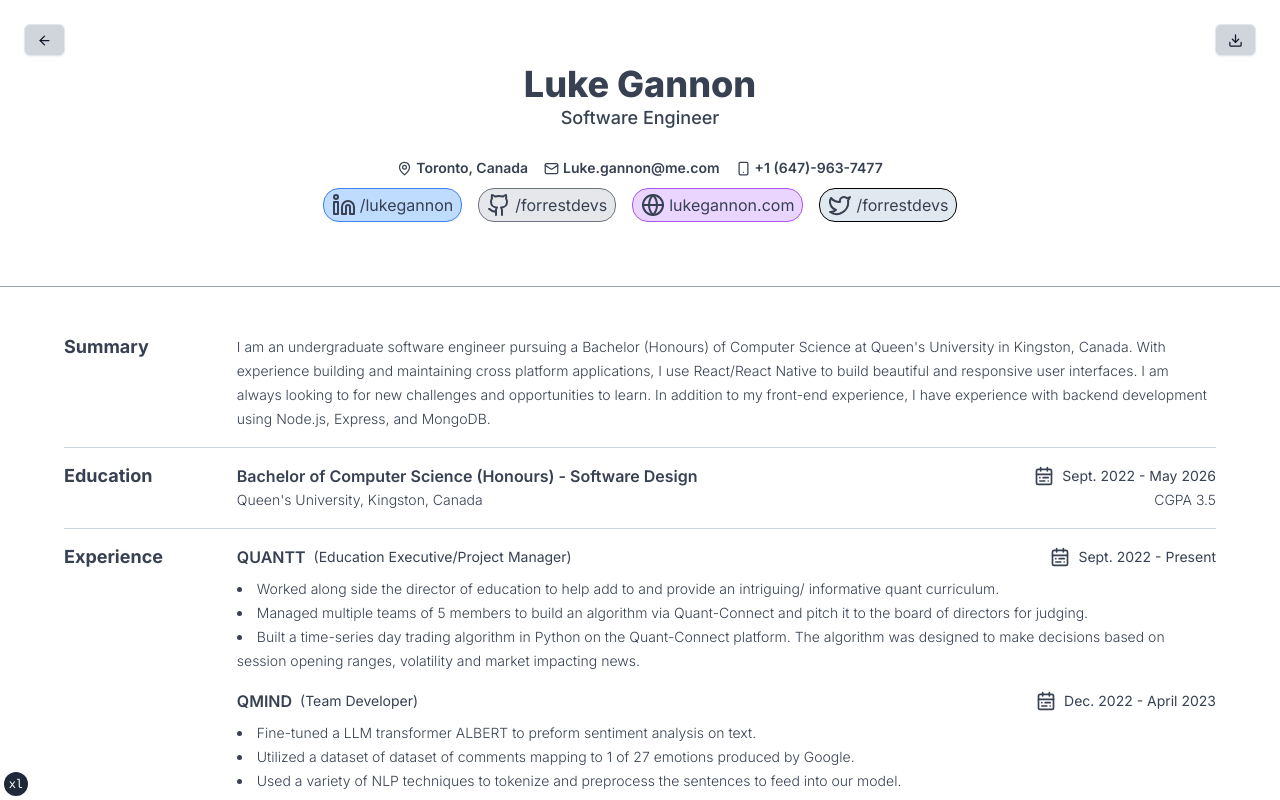
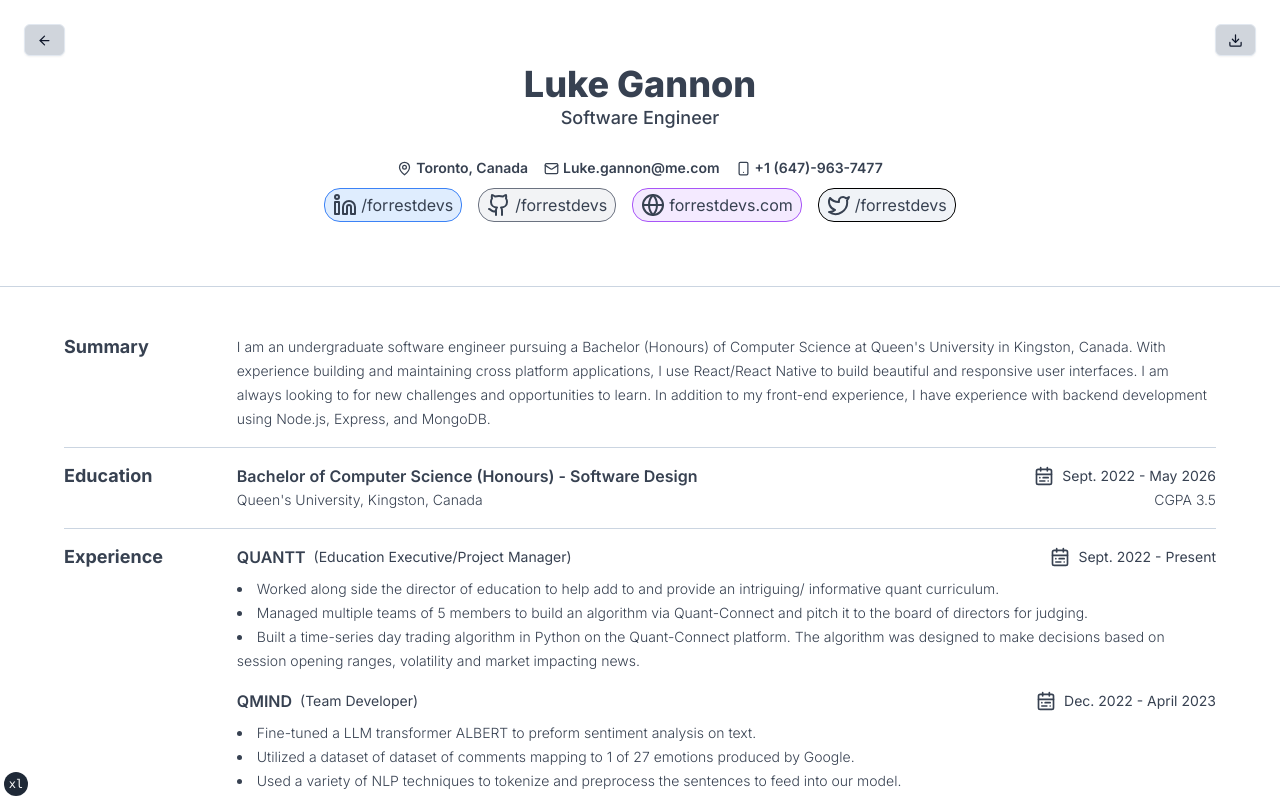
Before and after one commit to ForrestDevs/LukeGannonDotCom, a Next.js app: page /resume in a window 1280 px wide. Shown: the top 800 px of the page. Built offline with nearby package versions, Linux system fonts and the light colour scheme.

Commit message:
Updated some live errors

```diff
--- a/src/app/resume/page.tsx
+++ b/src/app/resume/page.tsx
@@ -55,7 +55,7 @@ export default function Resume() {
         className="w-full h-[100vh] flex flex-col text-gray-700 bg-white"
         ref={componentRef}
       >
-        <div className="shadow-[inset_0_-46px_36px_rgba(255,255,255,0.8)] dashed-grid-paper flex flex-col gap-6 w-full items-center justify-center border-b border-slate-400 py-16">
+        <div className="shadow-[inset_0_-46px_36px_rgba(255,255,255,0.8)] dashed-grid-paper flex flex-col gap-6 w-full items-center justify-center border-b border-slate-300 py-16">
           <div className="flex flex-col items-center">
             <h1 className="text-4xl font-extrabold text-center">Luke Gannon</h1>
             <h2 className="text-lg font-medium">Software Engineer</h2>
@@ -79,25 +79,25 @@ export default function Resume() {
             <div className="flex flex-col md:flex-row gap-2 md:gap-4">
               <Link
                 href={""}
-                className="flex flex-row gap-1 px-2 py-1 border rounded-2xl bg-blue-200 border-blue-500"
+                className="flex flex-row gap-1 px-2 py-1 border rounded-2xl bg-blue-200/50 border-blue-500"
               >
-                <Linkedin /> /lukegannon
+                <Linkedin /> /forrestdevs
               </Link>
               <Link
                 href={""}
-                className="flex flex-row gap-1 px-2 py-1 border rounded-2xl bg-gray-200 border-gray-500"
+                className="flex flex-row gap-1 px-2 py-1 border rounded-2xl bg-gray-200/50 border-gray-500"
               >
                 <Github /> /forrestdevs
               </Link>
               <Link
                 href={""}
-                className="flex flex-row gap-1 px-2 py-1 border rounded-2xl bg-purple-200 border-purple-500"
+                className="flex flex-row gap-1 px-2 py-1 border rounded-2xl bg-purple-200/50 border-purple-500"
               >
-                <Globe /> lukegannon.com
+                <Globe /> forrestdevs.com
               </Link>
               <Link
                 href={""}
-                className="flex flex-row gap-1 px-2 py-1 border rounded-2xl bg-slate-200 border-black"
+                className="flex flex-row gap-1 px-2 py-1 border rounded-2xl bg-slate-200/50 border-black"
               >
                 <Twitter /> /forrestdevs
               </Link>
@@ -109,7 +109,7 @@ export default function Resume() {
           <RowContainer title={"Summary"}>
             <p className="text-sm leading-6 font-light text-left">
               I am an undergraduate software engineer pursuing a Bachelor
-              (Honours) of Computer Science at Queen's University in Kingston,
+              (Honours) of Computer Science at Queen&apos;s University in Kingston,
               Canada. With experience building and maintaining cross platform
               applications, I use React/React Native to build beautiful and
               responsive user interfaces. I am always looking to for new
@@ -316,8 +316,8 @@ function ExperienceRow({ company, title, date, bullets }: ExperienceProps) {
       </div>
 
       <ul className="list-disc list-inside font-light text-sm leading-6">
-        {bullets.map((bullet) => (
-          <li>{bullet}</li>
+        {bullets.map((bullet, i) => (
+          <li key={i}>{bullet}</li>
         ))}
       </ul>
     </div>
@@ -340,14 +340,14 @@ function ProjectRow({ title, link, tags, bullets }: ProjectProps) {
       </Link>
 
       <div className="flex flex-row flex-wrap gap-2">
-        {tags.map((tag) => (
-          <Tag text={tag} />
+        {tags.map((tag, i) => (
+          <Tag text={tag} key={i} />
         ))}
       </div>
 
       <ul className="list-disc list-inside font-light text-sm leading-6">
-        {bullets.map((bullet) => (
-          <li>{bullet}</li>
+        {bullets.map((bullet, i) => (
+          <li key={i}>{bullet}</li>
         ))}
       </ul>
     </div>
@@ -364,8 +364,8 @@ function SkillRow({ title, tags }: SkillProps) {
     <div className="flex flex-col w-full gap-2">
       <p className="text-md font-semibold leading-6">{title}</p>
       <div className="flex flex-row flex-wrap gap-2">
-        {tags.map((tag) => (
-          <Tag text={tag} />
+        {tags.map((tag, i) => (
+          <Tag text={tag} key={i}/>
         ))}
       </div>
     </div>
--- a/tailwind.config.ts
+++ b/tailwind.config.ts
@@ -93,7 +93,7 @@ const config: Config = {
           "--grid-strength": "0.5px",
           "--grid-dash": "3px",
           "--grid-gap": "6px",
-          "--grid-color": "#ddf",
+          "--grid-color": "#bbb",
           "--paper-color": "#fff",
           "background-color": "var(--paper-color)",
           "background-size":
```
